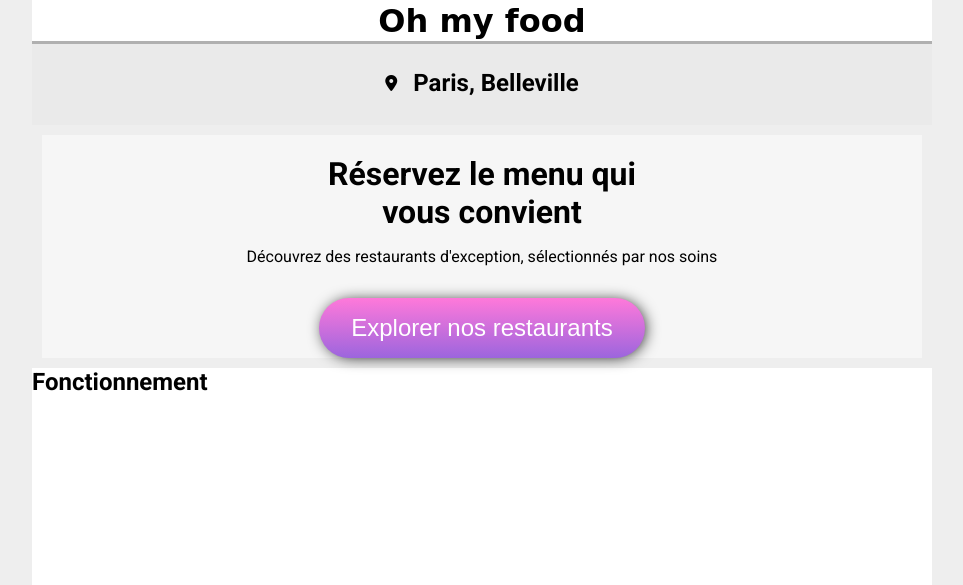
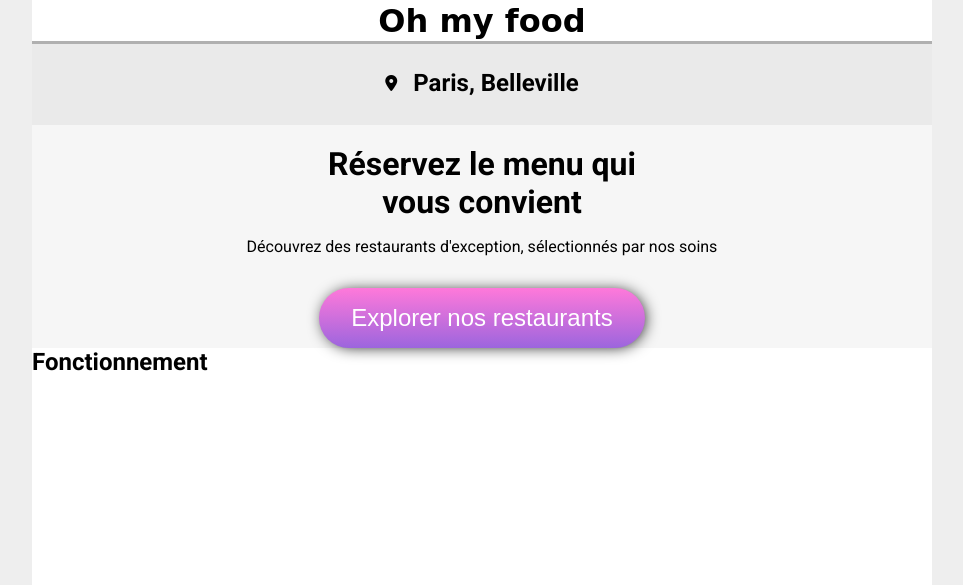
Before and after one commit to Chardema/openclassroomp2.github.io, a website: page index.html in a window 1280 px wide. Shown: the top 585 px of the page, without its empty margins (158-1121 px from the left). Drawn offline with Linux system fonts and the light colour scheme; a web font is replaced by a local one.

```diff
--- a/css/style.css
+++ b/css/style.css
@@ -34,8 +34,7 @@
 /*Réserver menu ici */
 .reservermenu {
     text-align: center;
-    background-color: #F6F6F6;
-    margin: 10px;
+    background-color: #F6F6F6;;
 }
 
 .reservermenu h2 {
```
Also changed, not shown: package.json (added, +22 -0 lines), 2 other files.
